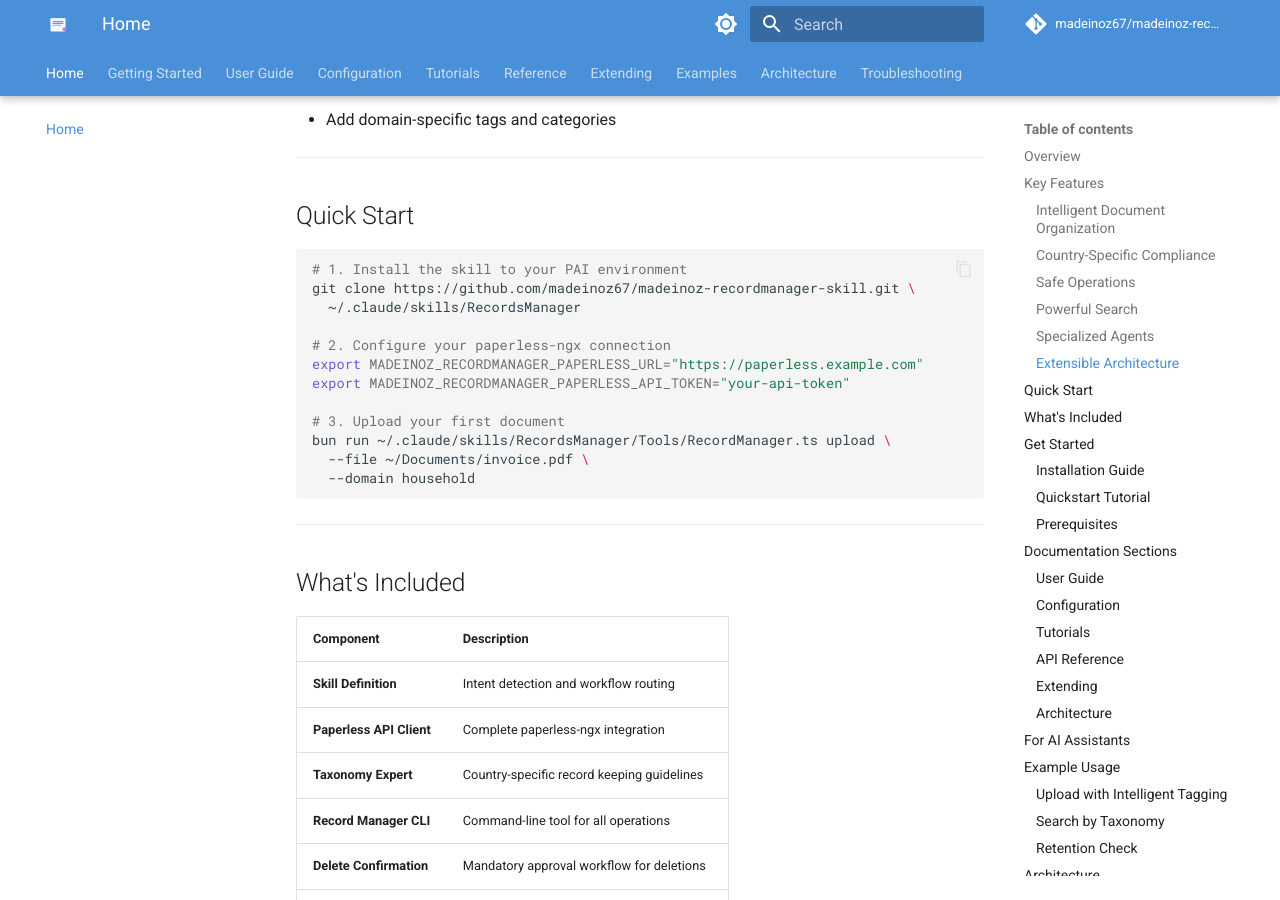
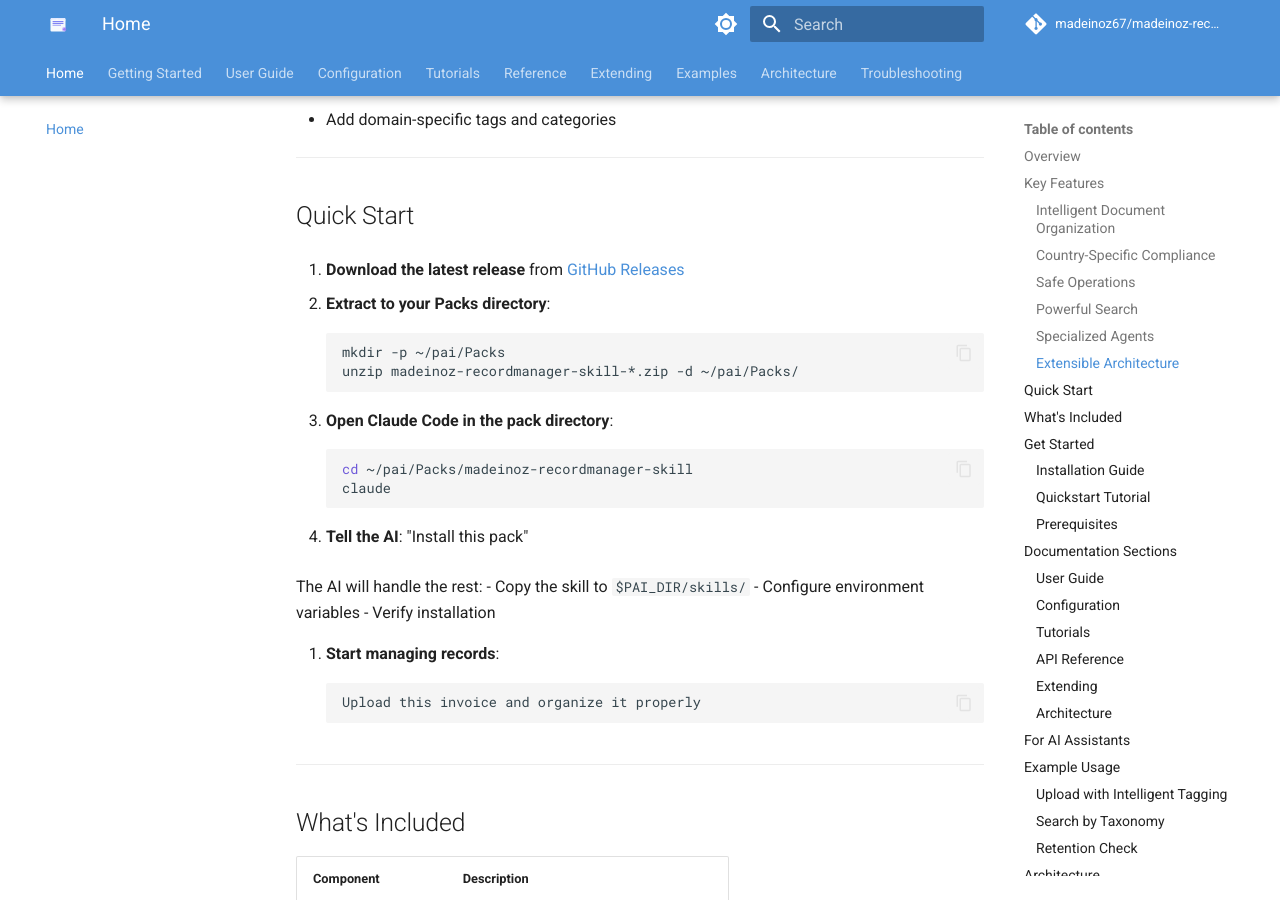
Before and after one commit to madeinoz67/madeinoz-recordmanager-skill, an MkDocs documentation site: the page built from docs/index.md, in a window 1280 px wide and 900 px high, scrolled down 2335 px. Built offline with MkDocs 1.6.1 and Material for MkDocs 9.7.7, drawn with Linux system fonts in a browser that asks for light colours; comment, search, counter and statistics services are not loaded.

Commit message:
fix: Update Quick Start with correct PAI pack installation flow
- Download release from GitHub Releases
- Extract to ~/pai/Packs/ directory
- Open Claude Code in pack directory
- Tell AI to install (handles copying to $PAI_DIR/skills/)
- AI configures environment variables and verifies installation

````diff
--- a/docs/index.md
+++ b/docs/index.md
@@ -83,20 +83,31 @@
 
 ## Quick Start
 
-```bash
-# 1. Install the skill to your PAI environment
-git clone https://github.com/madeinoz67/madeinoz-recordmanager-skill.git \
-  ~/.claude/skills/RecordsManager
+1. **Download the latest release** from [GitHub Releases](https://github.com/madeinoz67/madeinoz-recordmanager-skill/releases)
 
-# 2. Configure your paperless-ngx connection
-export MADEINOZ_RECORDMANAGER_PAPERLESS_URL="https://paperless.example.com"
-export MADEINOZ_RECORDMANAGER_PAPERLESS_API_TOKEN="your-api-token"
+2. **Extract to your Packs directory**:
+   ```bash
+   mkdir -p ~/pai/Packs
+   unzip madeinoz-recordmanager-skill-*.zip -d ~/pai/Packs/
+   ```
 
-# 3. Upload your first document
-bun run ~/.claude/skills/RecordsManager/Tools/RecordManager.ts upload \
-  --file ~/Documents/invoice.pdf \
-  --domain household
-```
+3. **Open Claude Code in the pack directory**:
+   ```bash
+   cd ~/pai/Packs/madeinoz-recordmanager-skill
+   claude
+   ```
+
+4. **Tell the AI**: "Install this pack"
+
+   The AI will handle the rest:
+   - Copy the skill to `$PAI_DIR/skills/`
+   - Configure environment variables
+   - Verify installation
+
+5. **Start managing records**:
+   ```
+   Upload this invoice and organize it properly
+   ```
 
 ---
 
````
